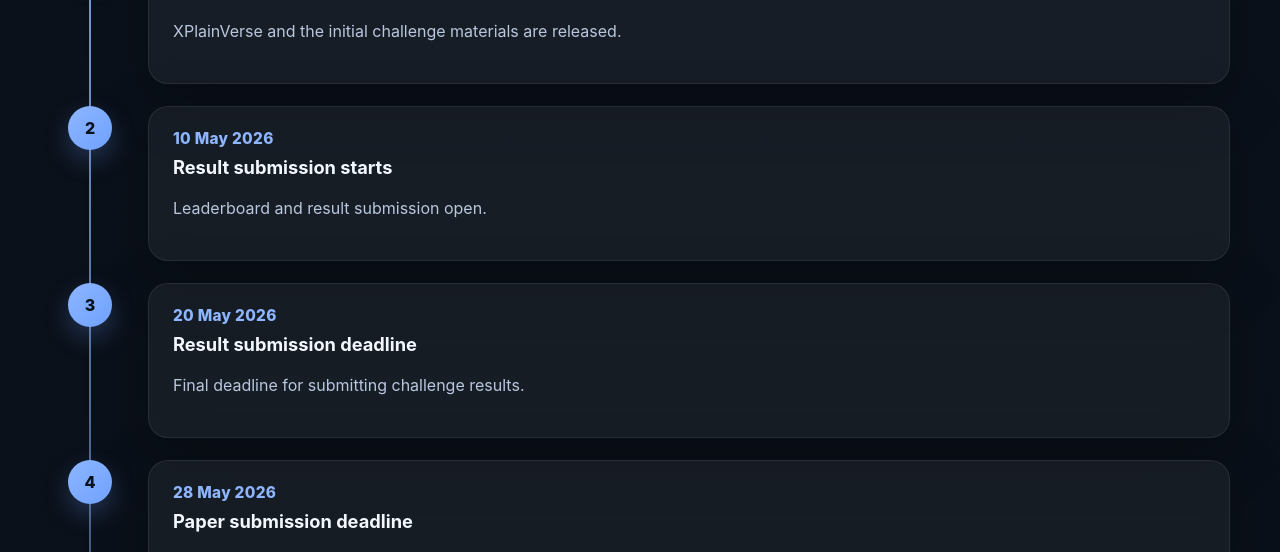
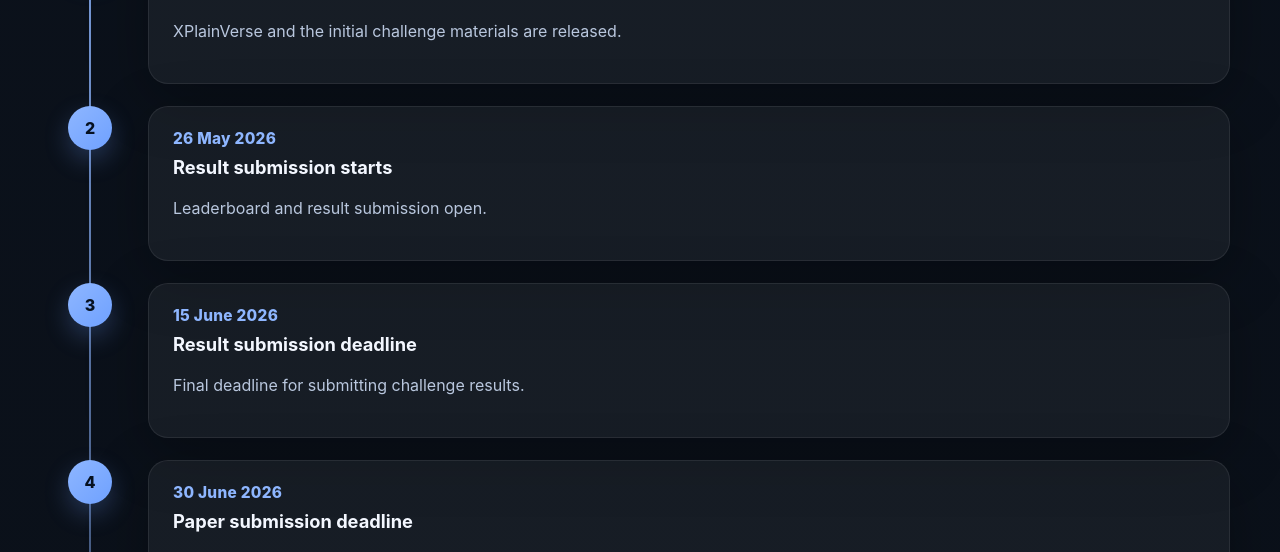
Before and after one commit to explainable-deepfake-detection/explainable-deepfake-detection.github.io, a React (Vite) app: page / in a window 1280 px wide. Shown: the part 10140-10692 px from the top of the page. Built offline with nearby package versions, Linux system fonts and the light colour scheme.

Commit message:
UPdated timeline

```diff
--- a/src/App.tsx
+++ b/src/App.tsx
@@ -981,17 +981,17 @@
                     'XPlainVerse and the initial challenge materials are released.',
                 },
                 {
-                  date: '10 May 2026',
+                  date: '26 May 2026',
                   title: 'Result submission starts',
                   description: 'Leaderboard and result submission open.',
                 },
                 {
-                  date: '20 May 2026',
+                  date: '15 June 2026',
                   title: 'Result submission deadline',
                   description: 'Final deadline for submitting challenge results.',
                 },
                 {
-                  date: '28 May 2026',
+                  date: '30 June 2026',
                   title: 'Paper submission deadline',
                   description: 'Deadline for challenge paper submission.',
                 },
```
